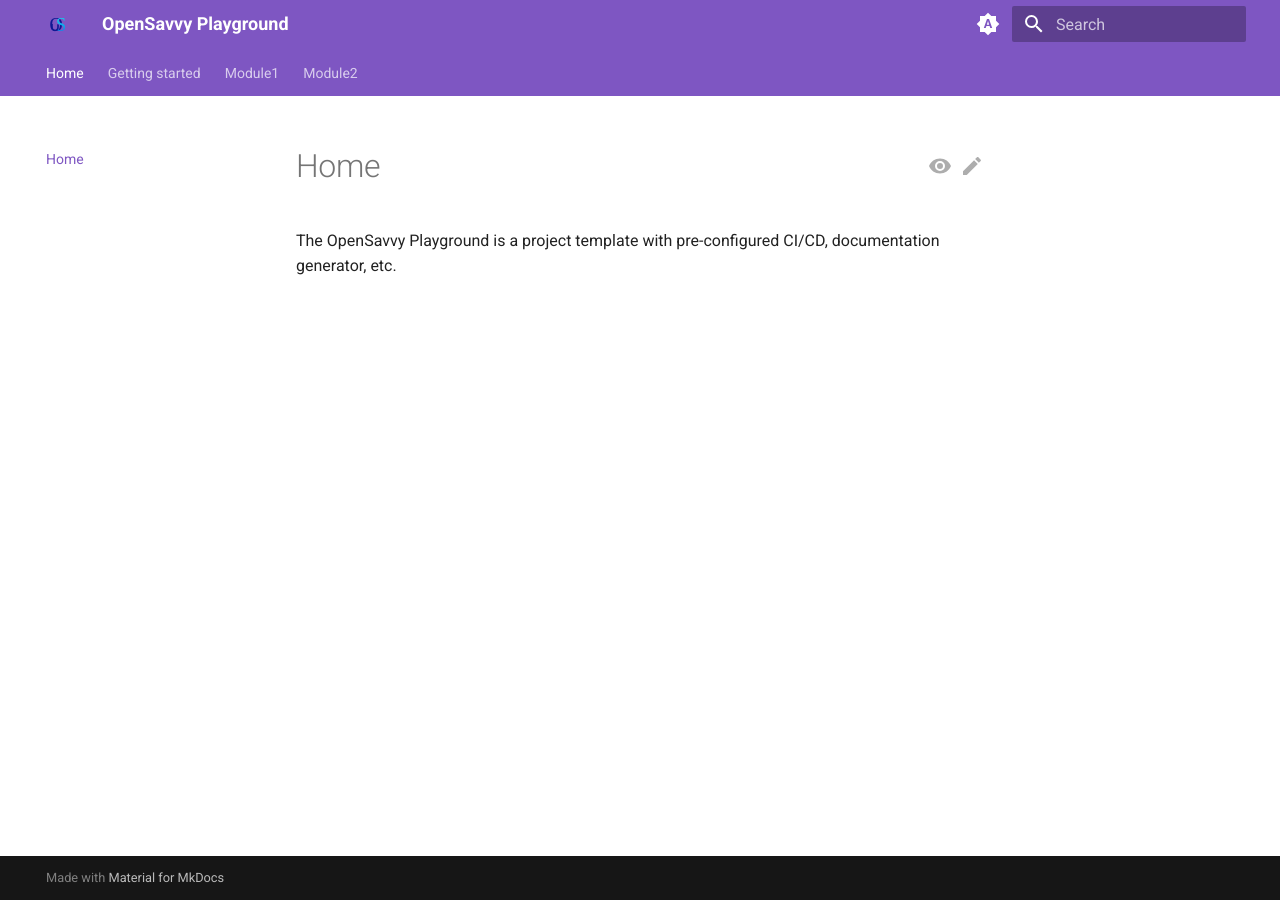
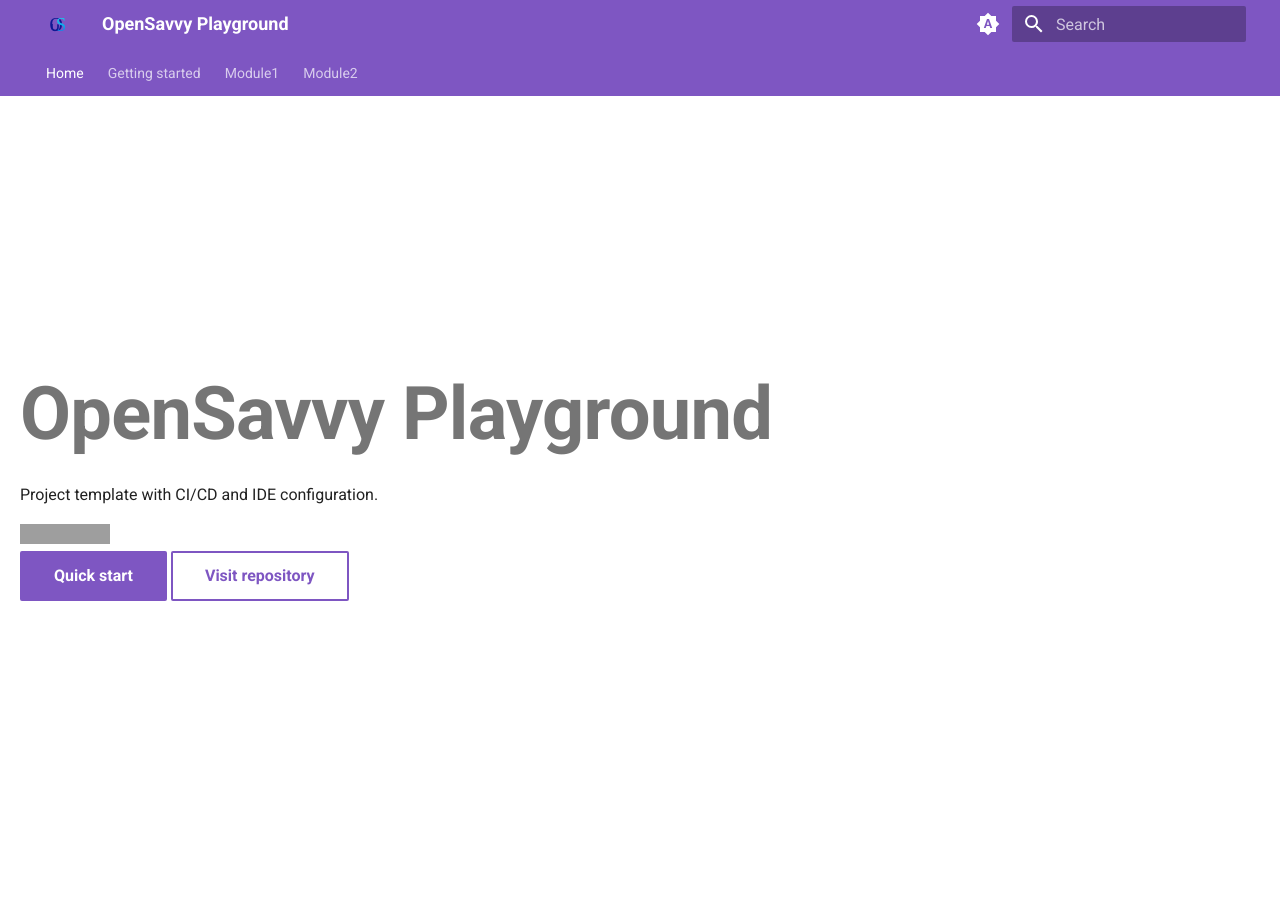
Before and after one commit to CLOVIS-AI/Prepared, an MkDocs documentation site: the page built from docs/website/docs/index.md, in a window 1280 px wide and 900 px high. Built offline with MkDocs 1.6.1 and Material for MkDocs 9.7.7, drawn with Linux system fonts in a browser that asks for light colours; grey boxes are pictures that could not be loaded.

Commit message:
docs(website): Custom home page

```diff
--- a/docs/website/mkdocs.yml
+++ b/docs/website/mkdocs.yml
@@ -5,6 +5,7 @@ site_description: >
 
 theme:
   name: material
+  custom_dir: overrides
   features:
     - announce.dismiss
     - content.action.edit
--- /dev/null
+++ b/docs/website/overrides/home.html
@@ -0,0 +1,61 @@
+{% extends "main.html" %}
+{% block tabs %}
+{{ super() }}
+<style>
+	#hero-page {
+		height: 100vh;
+		margin-left: 1rem;
+		margin-right: 1rem;
+	}
+
+	#hero-title {
+		font-size: 3.7rem;
+		margin-top: 30vh;
+		margin-bottom: 1rem;
+		font-weight: bolder;
+	}
+
+	@media screen and (min-width: 60em) {
+		.md-sidebar--secondary {
+			display: none
+		}
+	}
+
+	@media screen and (min-width: 76.25em) {
+		.md-sidebar--primary {
+			display: none
+		}
+	}
+</style>
+
+<section id="hero-page" class="mdx-container">
+	<div class="md-typeset">
+		<div class="mdx-hero">
+			<div class="mdx-hero__content">
+				<h1 id="hero-title">{{ config.site_name }}</h1>
+
+				<p>{{ config.site_description }}</p>
+
+				<div> <!-- Badges -->
+
+					<a href="https://discord.gg/48Wv6BkJx6"><img src="https://img.shields.io/badge/Discuss-Discord-7289da"></a>
+				</div>
+
+				<a href="{{ page.next_page.url | url }}" title="{{ page.next_page.title | e }}"
+				   class="md-button md-button--primary">
+					Quick start
+				</a>
+				<a href="{{ config.repo_url }}" title="Material for MkDocs Insiders" class="md-button">
+					Visit repository
+				</a>
+			</div>
+		</div>
+	</div>
+</section>
+{% endblock %}
+
+{% block content %}
+<div style="min-height: 50vh">
+	{{ super() }}
+</div>
+{% endblock %}
```
Also changed, not shown: docs/website/docs/index.md (+5 -1 lines).
